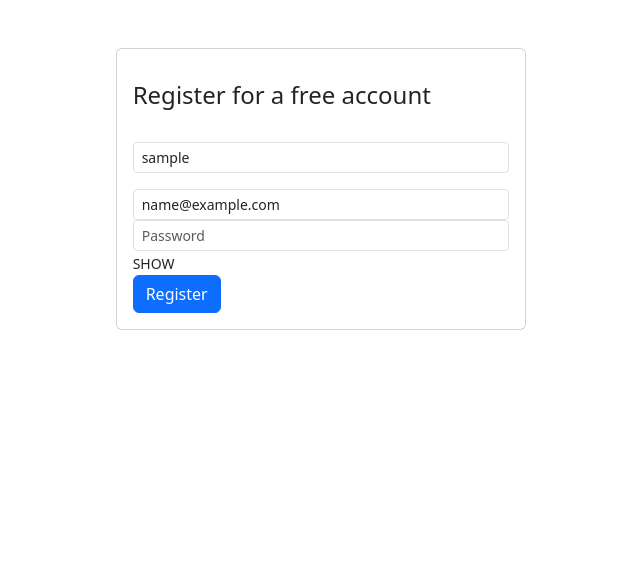
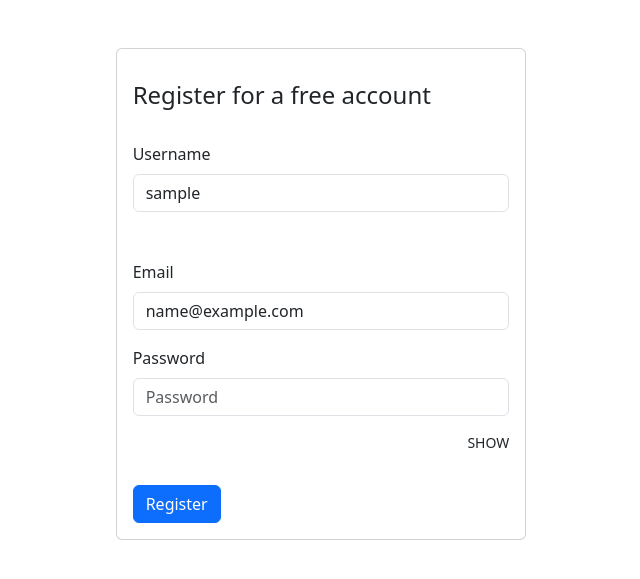
Before and after one commit to HeitorLouzeiro/django-expense-control, a Django app: template authentication/templates/authentication/pages/register.html in a window 1280 px wide. Shown: the top 579 px of the page, without its empty margins (319-959 px from the left). Run offline with Django 3.2, Linux system fonts and the light colour scheme; the template is opened without the code that fills it: most values are stand-ins (such as "Sample title", 1, 10 or a date in 2020).

Commit message:
template register with user validation ajax.

```diff
--- a/authentication/templates/authentication/pages/register.html
+++ b/authentication/templates/authentication/pages/register.html
@@ -1,70 +1,61 @@
 {% extends 'base_auth.html' %}
 {% load static %}
-{% block title %}Register {% endblock title %}
-
-
+{% block title %} Register {%endblock %}
 {% block content %}
-
 <div class="row">
   <div class="col-md-4"></div>
   <div class="col-md-4">
     <div class="card mt-5">
-
-
       <div class="card-body">
         <div class="card-title py-3">
           <h4>Register for a free account</h4>
         </div>
-        <form action="" method="post">
+        <form class="row g-3" action="" method="post">
           {% csrf_token %}
-          <div class="form-group">
+          <div class="col-12">
+            <label class="form-label">Username</label>
             <input
               type="text"
-              name="username"
-              placeholder="username"
+              class="form-control"
               id="usernameField"
-              value="{{fieldValues.username}}"
-              class="form-control form-control-sm"
+              value="{{ fieldValues.username }}"
+              placeholder="Username"
             />
           </div>
-          <div class="invalid_feedback invalid-feedback" style="display:none">
-          </div>
+          <div
+            class="invalid_feedback invalid-feedback"
+            style="display: none"
+          ></div>
           <p class="text-sm text-success usernameSuccessOutput"></p>
-          <div class="form-group">
+
+          <div class="col-md-12">
+            <label class="form-label">Email</label>
             <input
               type="email"
-              name="email"
+              class="form-control"
               placeholder="Email"
-              class="form-control form-control-sm"
               id="emailField"
-
-              value="{{fieldValues.email}}"
+              value="{{ fieldValues.email }}"
             />
           </div>
+          <div
+            class="emailFeedBackArea invalid-feedback"
+            style="display: none"
+          ></div>
+          <div class="col-md-12">
+            <label class="form-label">Password</label>
+            <input type="password" class="form-control" placeholder="Password"id="passwordField" />
+            <small class="float-end py-3 showPasswordToggle">SHOW</small>
+          </div>
 
-          <div class="emailFeedBackArea invalid-feedback" style="display:none">
+          <div class="col-12">
+            <button type="submit" class="btn btn-primary">Register</button>
           </div>
-          <div class="form-group">
-            <input
-              type="password"
-              name="password"
-              placeholder="Password"
-              class="form-control form-control-sm"
-              id="passwordField"
-            />
-            <small class="float-right py-3 showPasswordToggle">SHOW</small>
-          </div>
-          <input type="submit" value="Register" class="btn btn-block btn-primary submit-btn" />
         </form>
-
-      </div>
-
       </div>
     </div>
   </div>
   <div class="col-md-4"></div>
 </div>
-
-{% comment %} <script src="{% static 'js/register.js' %}"></script> {% endcomment %}
-
-{% endblock content %}
+<script src="{% static 'assets/custom/js/register.js' %} "></script>
+{% endblock %}
--- a/authentication/urls.py
+++ b/authentication/urls.py
@@ -1,8 +1,10 @@
 from django.urls import path
+from django.views.decorators.csrf import csrf_exempt
 
-from .views import RegistrationView
+from .views import RegistrationView, UsernameValidation
 
 urlpatterns = [
     path('registration/', RegistrationView.as_view(), name='registration'),
-
+    path('registration/validate-username/', csrf_exempt(UsernameValidation.as_view()),
+         name='validate-username'),
 ]
--- /dev/null
+++ b/templates/static/assets/custom/js/register.js
@@ -0,0 +1,28 @@
+const usernameField=document.querySelector('#usernameField');
+const feedBackArea=document.querySelector('.invalid-feedback');
+
+usernameField.addEventListener('keyup', (e) => {
+    console.log('Key up event');
+
+    const usernameVal = e.target.value;
+    console.log('usernameVal',usernameVal);
+
+    usernameField.classList.remove("is-invalid");
+    feedBackArea.style.display="none";
+
+    if(usernameVal.length > 0){
+        fetch("validate-username/",{
+            body: JSON.stringify({username: usernameVal}),
+            method: "POST",
+        })
+        .then((res) => res.json())
+        .then((data) => {
+            console.log('data',data);
+            if(data.username_error){
+                usernameField.classList.add("is-invalid");
+                feedBackArea.style.display="block";
+                feedBackArea.innerHTML=`<p>${data.username_error}</p>`;
+            }
+        });
+    }
+});
```
Also changed, not shown: authentication/views.py (+18 -0 lines).
